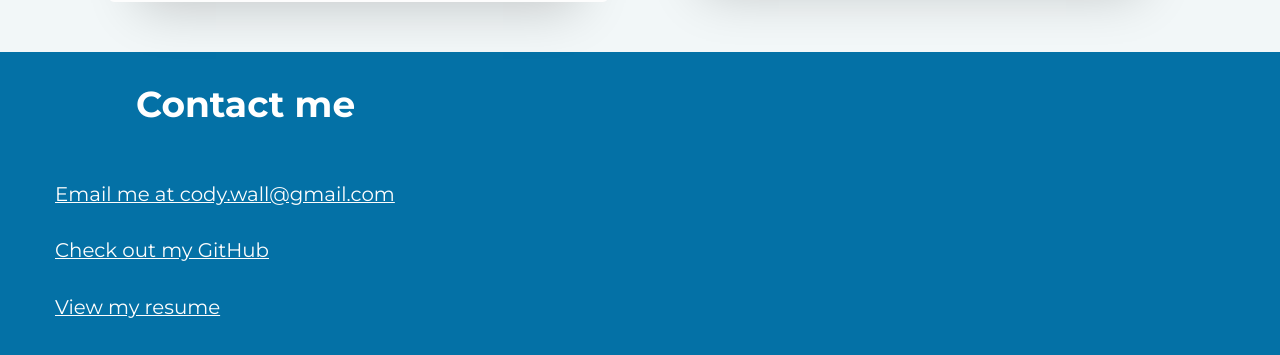
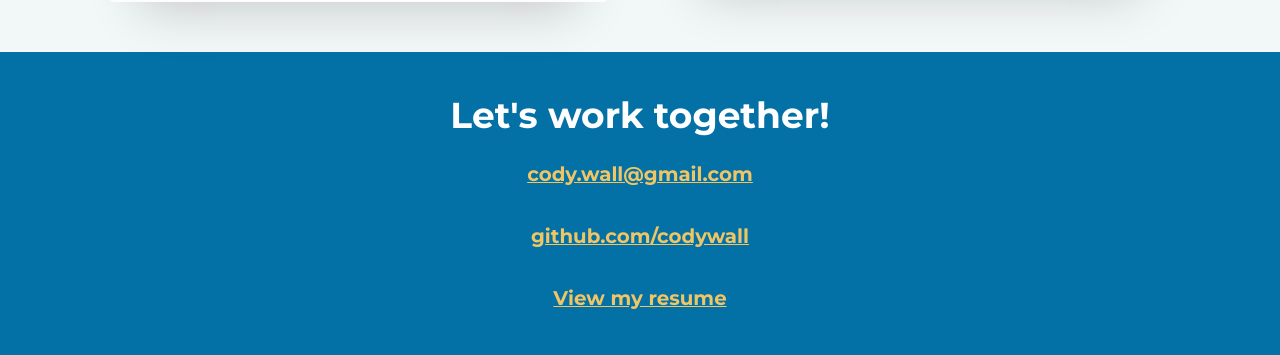
Before and after one commit to codywall/personal-portfolio, a Gatsby site: page / in a window 1280 px wide. Shown: the part 1948-2303 px from the top of the page. Built offline with nearby package versions, Linux system fonts and the light colour scheme; Gatsby itself is replaced by a stand-in of ours.

Commit message:
Refactor footer

```diff
--- a/src/components/footer.js
+++ b/src/components/footer.js
@@ -6,67 +6,44 @@ import colors from '../utils/colors';
 import device from '../utils/breakpoints';
 
 const FooterWrapper = styled('div')`
-  display: 'flex';
-  justify-content: 'space-between';
-  align-content: 'center';
-  position: 'fixed';
-  top: 0;
+  display: flex;
+  justify-content: center;
+  align-content: center;
+  flex-direction: column;
   width: 100vw;
-  z-index: 499;
   padding: 8px;
-  height: 68px;
-  transition: 0.3s;
-`;
+  min-height: 68px;
+  text-align: center;
 
-const FooterCard = styled('div')`
-  margin: -10px 2.5vw 50px 2.5vw;
-  width: 90vw;
-  min-height: 300px;
-  height: 100%;
-  display: flex;
-  flex-direction: column;
-  align-items: center;
-  justify-content: space-around;
-  position: relative;
-
-  @media ${device.laptop} {
-    width: 800px;
+  h2 {
+    flex: 0 0 100%;
+    padding-top: 2rem;
+    font-size: 2rem;
+    color: white;
   }
 
-  @media ${device.mobile} {
-    min-height: 150px;
-  }
-`;
-
-const ContactLink = styled('a')`
-  padding: 15px;
+  a {
     text-decoration: underline;
-  width: 70%;
+    padding-bottom: 2rem;
     font-size: 1.3em;
-  align-self: center;
-  color: ${colors.white};
+    font-weight: 600;
+    color: ${colors.accent};
 
     @media ${device.mobile} {
-    width: 100%;
       font-size: 1.1rem;
+    }
   }
 `;
 
 const Footer = () => (
-  <div>
   <FooterWrapper>
-      <h2 style={{ flex: '0 0 100%', padding: '2vw 10vw', fontSize: '2em', color: 'white' }}>
-        Contact me
-      </h2>
-      <FooterCard>
-        <ContactLink href="mailto:cwall@csumb.edu">Email me at cody.wall@gmail.com</ContactLink>
-        <ContactLink href="https://github.com/codywall">Check out my GitHub</ContactLink>
-        <ContactLink href={withPrefix('/resume_codywall.pdf')} rel="noreferrer">
+    <h2>Let&apos;s work together!</h2>
+    <a href="mailto:cwall@csumb.edu">cody.wall@gmail.com</a>
+    <a href="https://github.com/codywall">github.com/codywall</a>
+    <a href={withPrefix('/resume_codywall.pdf')} rel="noreferrer">
       View my resume
-        </ContactLink>
-      </FooterCard>
+    </a>
   </FooterWrapper>
-  </div>
 );
 
 export default Footer;
```
Lines whose indentation alone changed are shown as unchanged.
